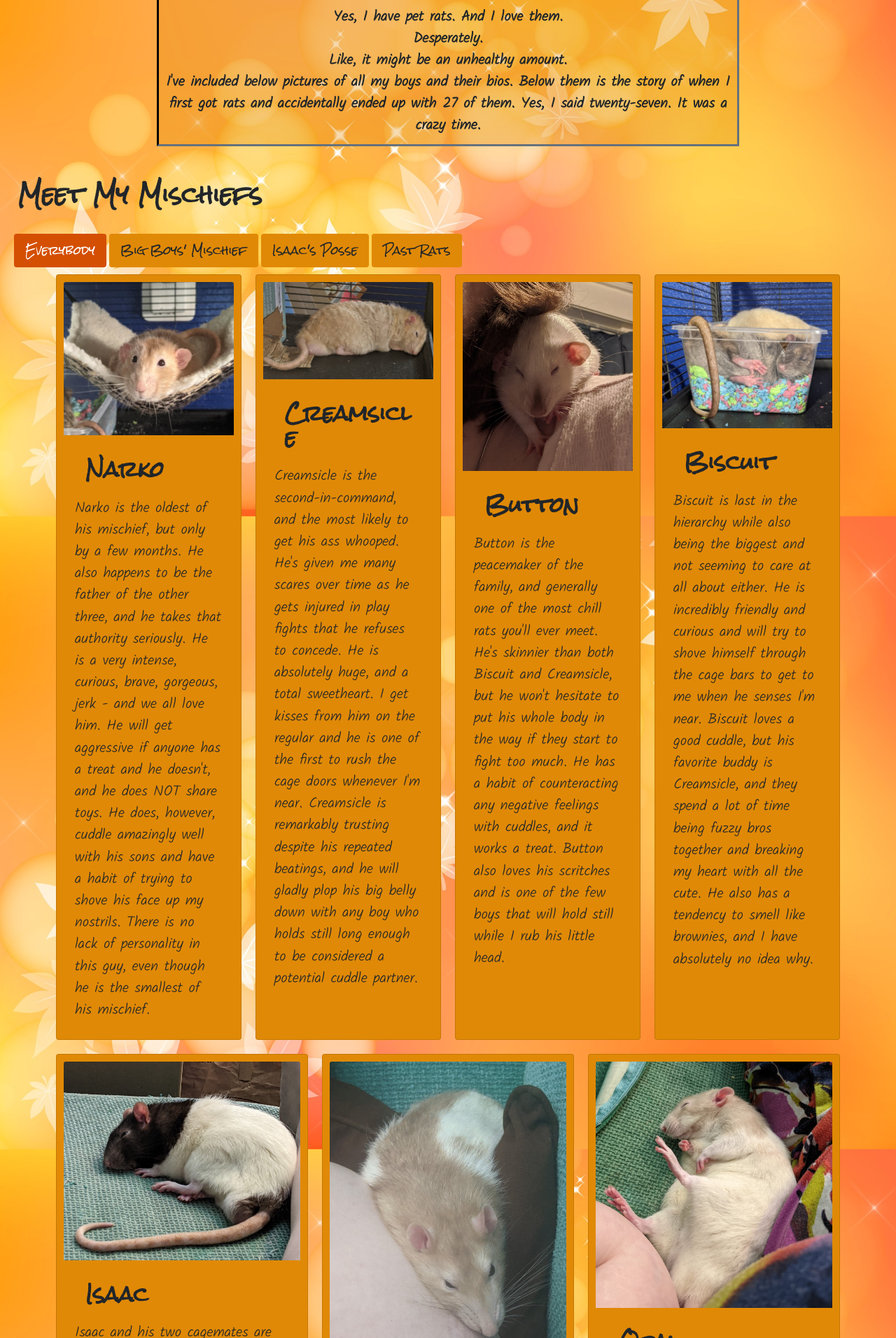
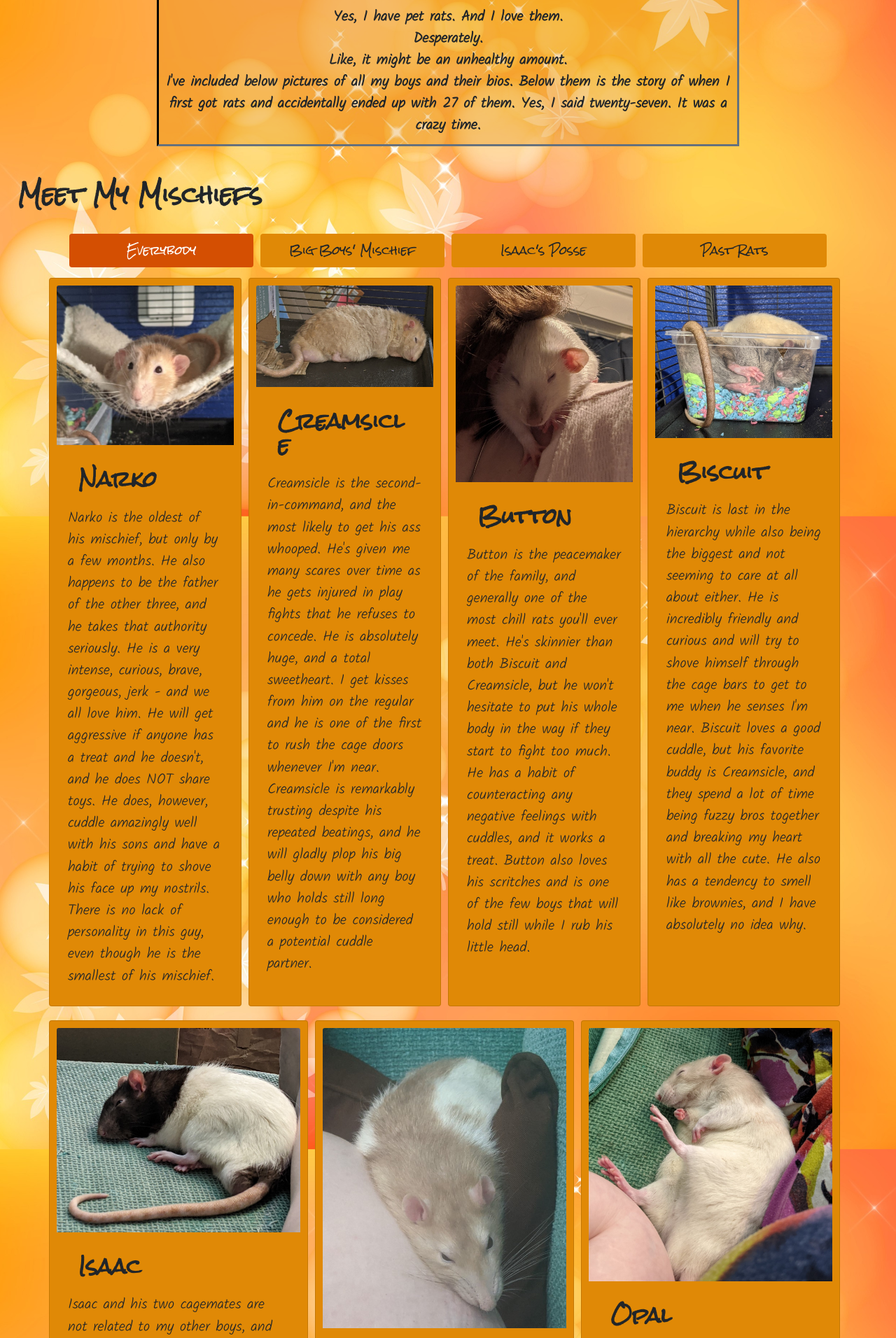
Before and after one commit to AlanaRosen/portfolio_website_python, a Flask app: page /rats in a window 1280 px wide. Shown: the part 167-2079 px from the top of the page at 70% size. Run offline with Flask 2, Linux system fonts and the light colour scheme; some libraries are stand-ins or nearby versions.

Commit message:
fix alignment with Rats

```diff
--- a/static/css/styles-rats.css
+++ b/static/css/styles-rats.css
@@ -48,10 +48,16 @@ p {
 .card {
   background-color:rgb(224, 137, 6);
   padding: 10px;
-  margin: 10px;
+  margin-right: 10px;
+  margin-bottom: 10px;
+  margin-top: 10px;
 }
 
 /* Style the buttons */
+button {
+  margin: 5px;
+}
+
 .btn {
   border: none;
   outline: none;
@@ -69,6 +75,10 @@ p {
 .btn.active {
   background-color: rgb(212, 79, 2);
   color: white;
+}
+
+#myBtnContainer {
+  align-self: center;
 }
 
 #rat_intro {
--- a/templates/rats/index.html
+++ b/templates/rats/index.html
@@ -32,11 +32,11 @@
 
 <h2>Meet My Mischiefs</h2> <br>
 
-  <div id="myBtnContainer">
-    <button class="btn active" onclick="filterSelection('all')"> Everybody</button>
-    <button class="btn" onclick="filterSelection('bbm')"> Big Boys' Mischief</button>
-    <button class="btn" onclick="filterSelection('ip')"> Isaac's Posse</button>
-    <button class="btn" onclick="filterSelection('pr')"> Past Rats</button>
+  <div class="container row" id="myBtnContainer">
+    <button class="btn active col" onclick="filterSelection('all')"> Everybody</button>
+    <button class="btn col" onclick="filterSelection('bbm')"> Big Boys' Mischief</button>
+    <button class="btn col" onclick="filterSelection('ip')"> Isaac's Posse</button>
+    <button class="btn col" onclick="filterSelection('pr')"> Past Rats</button>
   </div>
 
   <div class="container">
```
